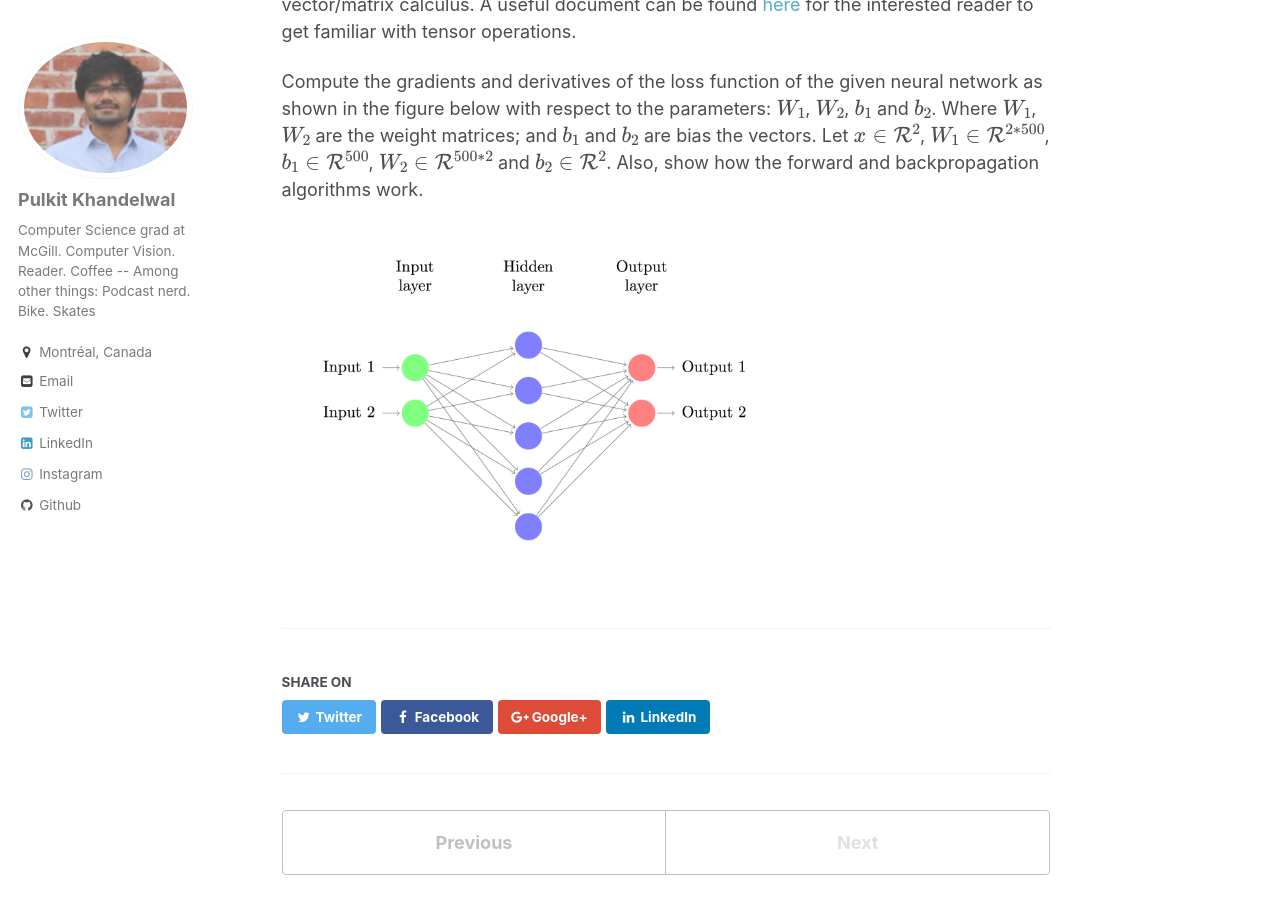
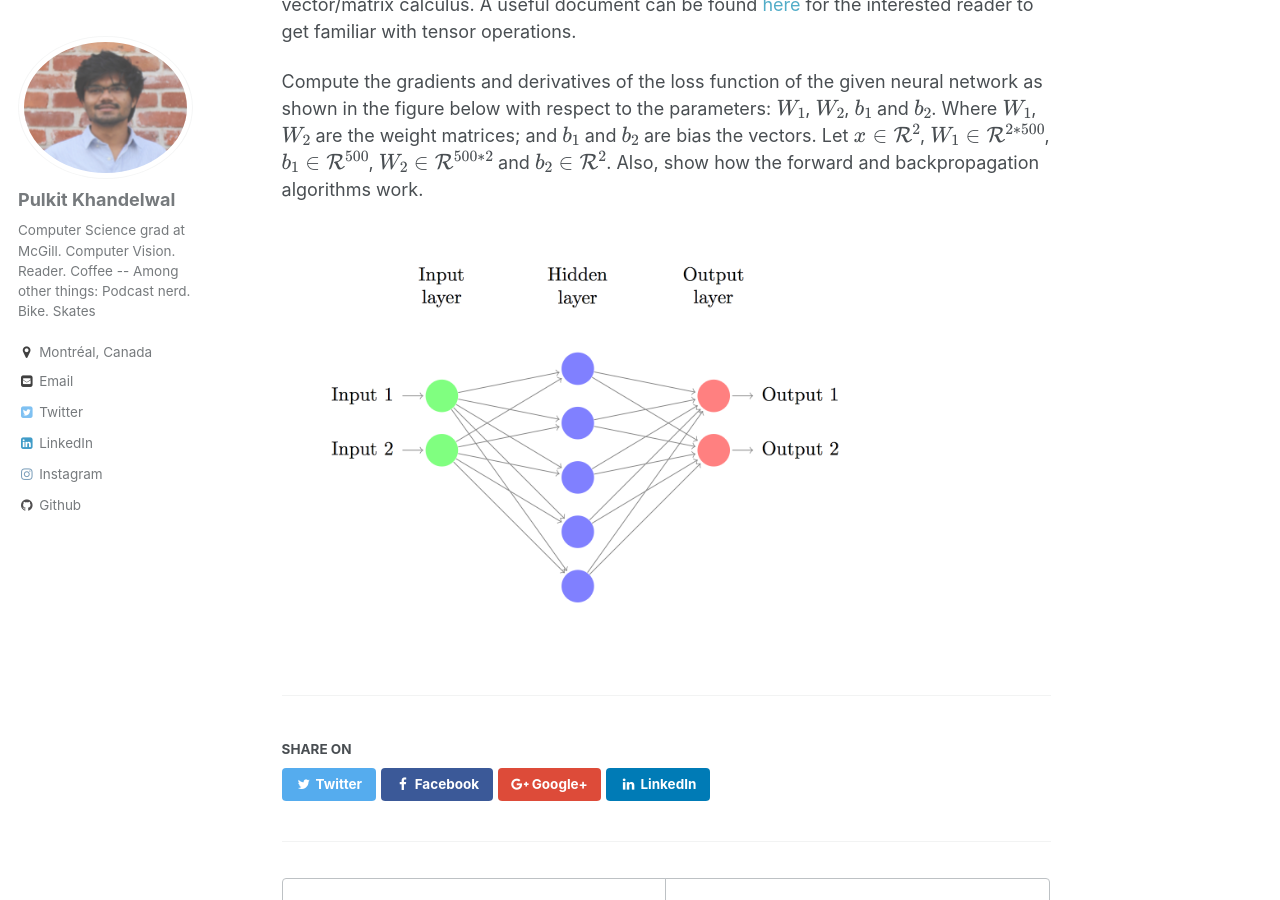
Before and after one commit to Pulkit-Khandelwal/pulkit-khandelwal.github.io, a Jekyll site: the page built from _blog/post_4.html, in a window 1280 px wide and 900 px high, scrolled down 332 px. Built offline with Jekyll 4.4.1, drawn with Linux system fonts in a browser that asks for light colours; formulas are drawn with MathJax 3.

Commit message:
Update post_4.html

```diff
--- a/_blog/post_4.html
+++ b/_blog/post_4.html
@@ -31,7 +31,7 @@ and <span class="math inline">\(b_{1}\)</span> and <span class="math inline">\(b
 Let <span class="math inline">\(x \in \mathcal{R}^2\)</span>, <span class="math inline">\(W_{1} \in \mathcal{R}^{2*500}\)</span>, <span class="math inline">\(b_{1} \in \mathcal{R}^{500}\)</span>, <span class="math inline">\(W_{2} \in \mathcal{R}^{500*2}\)</span> and <span class="math inline">\(b_{2} \in \mathcal{R}^2\)</span>.
 Also, show how the forward and backpropagation algorithms work.</p>
 
-<img src="https://github.com/Pulkit-Khandelwal/pulkit-khandelwal.github.io/blob/master/_blog/nn-3-layer-network.png?raw=true" alt="Simple Feedforward Network" width="500" height="500">
+<img src="https://github.com/Pulkit-Khandelwal/pulkit-khandelwal.github.io/blob/master/_blog/nn-3-layer-network.png?raw=true" alt="Simple Feedforward Network" width="600" height="600" align="middle">
 
 
 </body>
```
